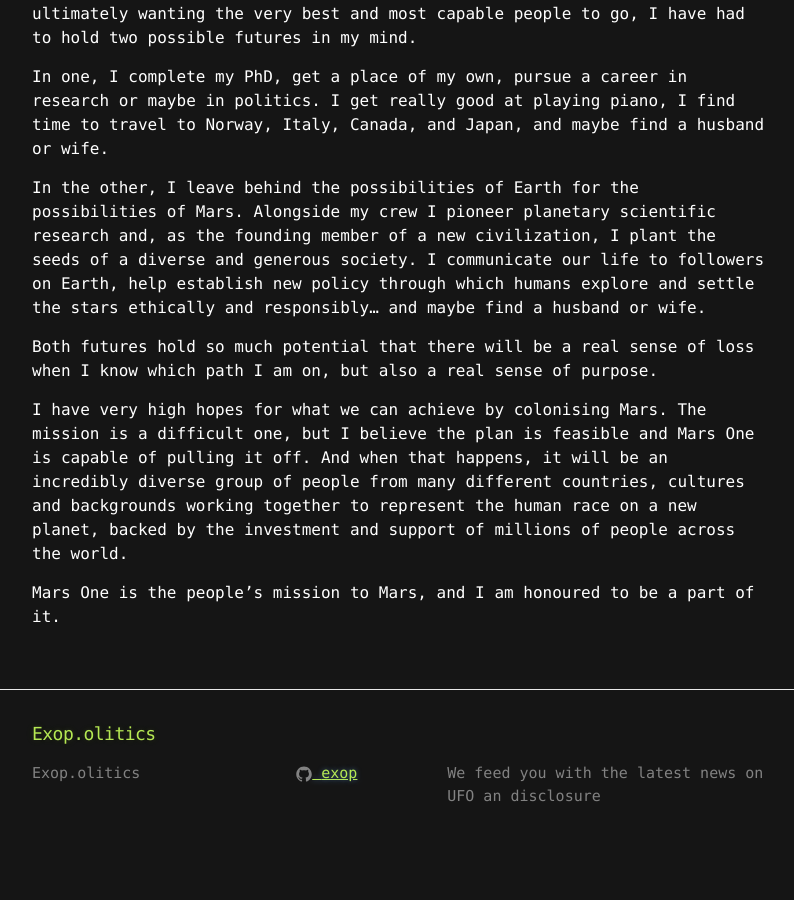
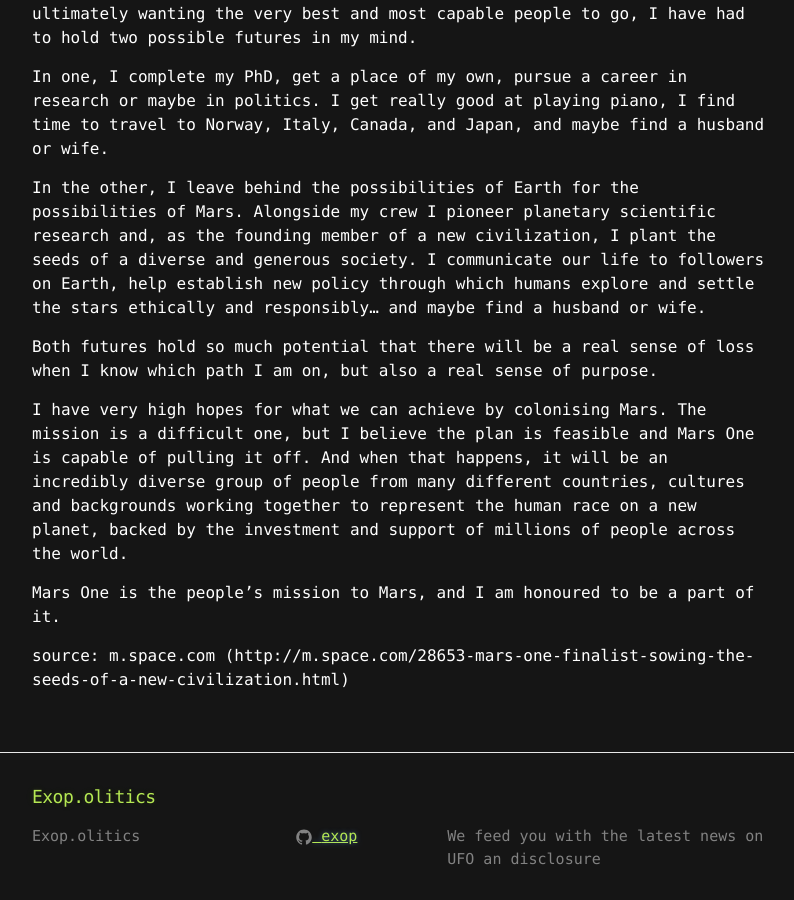
Before and after one commit to exop/exop.github.io, a Jekyll site: the page built from _posts/2015-02-27-Mars-One-Finalist.md, in a window 1280 px wide and 900 px high, scrolled down 1723 px. Shown: the whole window, without its empty margins (238-1032 px from the left). Built offline with Jekyll 4.4.1, drawn with Linux system fonts in a browser that asks for light colours; before the commit the page ends 2560 px from its top, so only the background shows below that.

Commit message:
Update and rename 2015-02-27-Mars One Finalist: 'Sowing the Seeds' of a New Civilization (Op-Ed).md to 2015-02-27-Mars-One-Finalist.md

```diff
--- a/_posts/2015-02-27-Mars One Finalist: 'Sowing the Seeds' of a New Civilization (Op-Ed).md
+++ b/_posts/2015-02-27-Mars-One-Finalist.md
@@ -31,3 +31,5 @@ Both futures hold so much potential that there will be a real sense of loss when
 I have very high hopes for what we can achieve by colonising Mars. The mission is a difficult one, but I believe the plan is feasible and Mars One is capable of pulling it off. And when that happens, it will be an incredibly diverse group of people from many different countries, cultures and backgrounds working together to represent the human race on a new planet, backed by the investment and support of millions of people across the world.
 
 Mars One is the people’s mission to Mars, and I am honoured to be a part of it.
+
+source: m.space.com (http://m.space.com/28653-mars-one-finalist-sowing-the-seeds-of-a-new-civilization.html)
```
